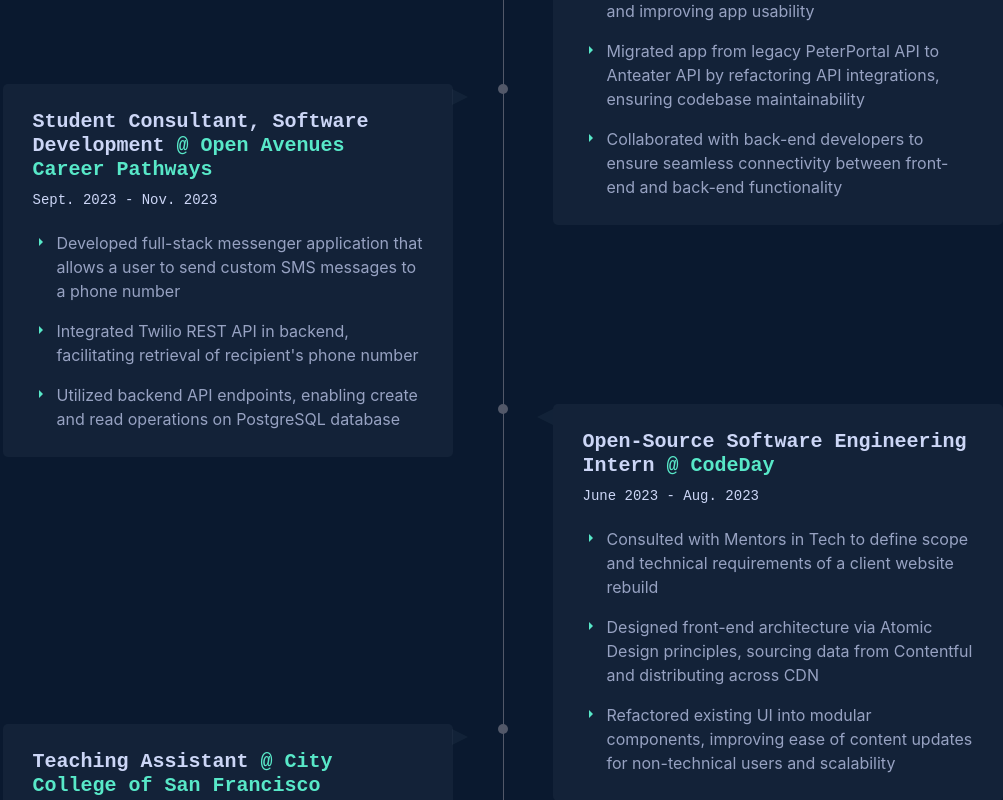
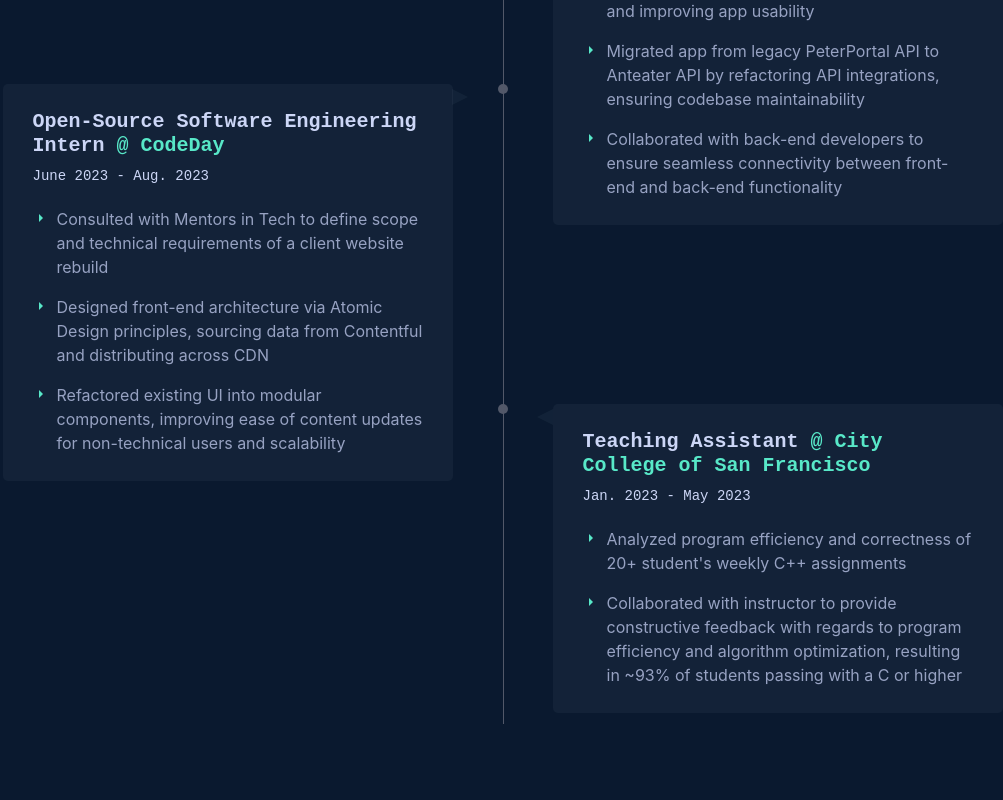
Before and after one commit to jacheng1/custom-website, a React (Vite) app: page / in a window 1280 px wide. Shown: the part 1920-2720 px from the top of the page, without its empty margins (153-1156 px from the left). Built offline with nearby package versions, Linux system fonts and the light colour scheme.

Commit message:
Remove Experience entry

```diff
--- a/src/Home.jsx
+++ b/src/Home.jsx
@@ -351,37 +351,6 @@
                 <i className=""></i>
                 <div className="box">
                   <h3 className="fw-bold text-light-gray timeline-title">
-                    Student Consultant, Software Development
-                    <span className="intro-text">
-                      {" "}
-                      @ Open Avenues Career Pathways
-                    </span>
-                  </h3>
-                  <p className="text-light-gray pb-1 timeline-dates">
-                    Sept. 2023 - Nov. 2023
-                  </p>
-                  <p className="text-gray timeline-description">
-                    <IoMdArrowDropright className="timeline-arrow me-2" />
-                    Developed full-stack messenger application that allows a
-                    user to send custom SMS messages to a phone number
-                  </p>
-                  <p className="text-gray timeline-description">
-                    <IoMdArrowDropright className="timeline-arrow me-2" />
-                    Integrated Twilio REST API in backend, facilitating
-                    retrieval of recipient&apos;s phone number
-                  </p>
-                  <p className="text-gray timeline-description">
-                    <IoMdArrowDropright className="timeline-arrow me-2" />
-                    Utilized backend API endpoints, enabling create and read
-                    operations on PostgreSQL database
-                  </p>
-                </div>
-              </li>
-
-              <li>
-                <i className=""></i>
-                <div className="box">
-                  <h3 className="fw-bold text-light-gray timeline-title">
                     Open-Source Software Engineering Intern
                     <span className="intro-text"> @ CodeDay</span>
                   </h3>
```
